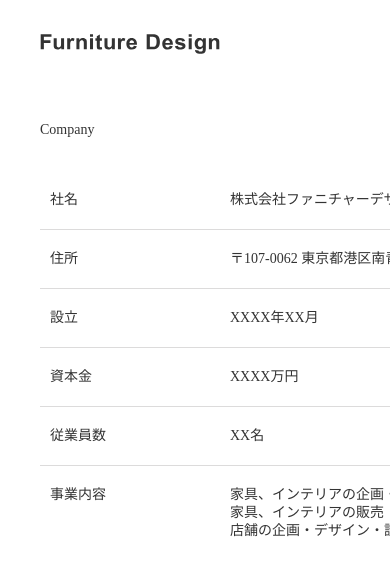
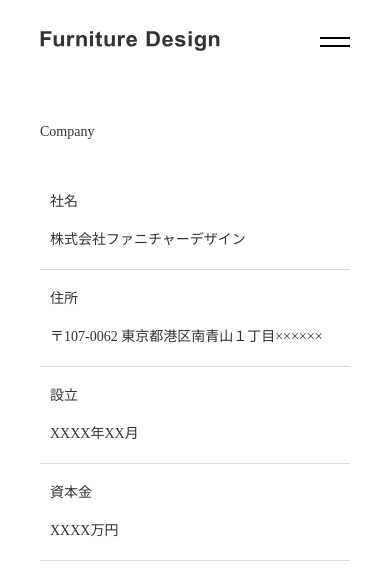
Before and after one commit to zasssou/InteriorShopSite, a PHP site: page /page/company.html in a window 390 px wide; the page is wider, and only the part inside the window is pictured. Shown: the top 577 px of that part. Run offline with PHP 8.4, Linux system fonts and the light colour scheme; some libraries are stand-ins or nearby versions.

Commit message:
Add smartphone layout style.

```diff
--- a/css/style.css
+++ b/css/style.css
@@ -422,12 +422,24 @@ th {
   grid-template-rows: 88px auto 42px;
 }
 
+@media screen and (max-width: 900px) {
+  .l-content-wrapper {
+    grid-template-rows: 82px auto 76px;
+  }
+}
 .l-footer {
   display: flex;
   align-items: center;
   justify-content: space-between;
 }
 
+@media screen and (max-width: 900px) {
+  .l-footer {
+    flex-direction: column;
+    align-items: stretch;
+    justify-content: center;
+  }
+}
 .l-header {
   display: flex;
   align-items: center;
@@ -438,7 +450,13 @@ th {
   padding-bottom: 40px;
 }
 
+@media screen and (max-width: 900px) {
+  .l-main {
+    padding-bottom: 80px;
+  }
+}
 .c-company-info {
+  width: 600px;
   font-size: 1.4rem;
   display: grid;
   grid-template-columns: 30% 70%;
@@ -451,6 +469,16 @@ th {
   border-bottom: none;
 }
 
+@media screen and (max-width: 900px) {
+  .c-company-info {
+    width: 100%;
+    grid-template-columns: 1fr;
+  }
+  .c-company-info__key {
+    border-bottom: none;
+    padding-bottom: 0;
+  }
+}
 .c-copyright {
   font-size: 1rem;
 }
@@ -497,6 +525,8 @@ th {
 
 .c-location-map {
   margin: 20px 0;
+  width: 600px;
+  height: 300px;
   filter: grayscale(100%);
   transition: filter 0.5s;
 }
@@ -504,6 +534,11 @@ th {
   filter: none;
 }
 
+@media screen and (max-width: 900px) {
+  .c-location-map {
+    width: 100%;
+  }
+}
 .c-logo {
   width: 180px;
 }
@@ -531,6 +566,11 @@ th {
   font-size: 1.4rem;
 }
 
+@media screen and (max-width: 900px) {
+  .c-page-title {
+    margin-top: 8px;
+  }
+}
 .c-pagination {
   display: flex;
 }
@@ -580,6 +620,12 @@ th {
   margin-bottom: 40px;
 }
 
+@media screen and (max-width: 900px) {
+  .p-product-card-list {
+    grid-template-columns: repeat(2, 1fr);
+    gap: 22px 5%;
+  }
+}
 .p-product-detail {
   max-width: 800px;
   margin-bottom: 60px;
@@ -593,6 +639,16 @@ th {
   width: 100%;
 }
 
+@media screen and (max-width: 900px) {
+  .p-product-detail {
+    max-width: 100%;
+    grid-template-columns: 1fr;
+    grid-template-rows: repeat(5, auto);
+  }
+  .p-product-detail__img {
+    grid-area: 1/1/2/2;
+  }
+}
 .p-sns-links {
   display: flex;
 }
@@ -600,6 +656,11 @@ th {
   margin-right: 30px;
 }
 
+@media screen and (max-width: 900px) {
+  .p-sns-links {
+    margin-bottom: 5px;
+  }
+}
 .u-font--xsmall {
   font-size: 1rem;
 }
--- a/page/company.html
+++ b/page/company.html
@@ -53,7 +53,7 @@
           店舗の企画・デザイン・設計
         </dd>
       </dl>
-      <iframe class="c-location-map" src="https://www.google.com/maps/embed?pb=!1m18!1m12!1m3!1d1927.3016570954785!2d139.72518240281744!3d35.66906994040959!2m3!1f0!2f0!3f0!3m2!1i1024!2i768!4f13.1!3m3!1m2!1s0x60188c820ac932eb%3A0xc68079dd10afd971!2z44CSMTA3LTAwNjIg5p2x5Lqs6YO95riv5Yy65Y2X6Z2S5bGx77yR5LiB55uu!5e0!3m2!1sja!2sjp!4v1650954535201!5m2!1sja!2sjp" width="600" height="300" style="border:0;" allowfullscreen="" loading="lazy" referrerpolicy="no-referrer-when-downgrade"></iframe>
+      <iframe class="c-location-map" src="https://www.google.com/maps/embed?pb=!1m18!1m12!1m3!1d1927.3016570954785!2d139.72518240281744!3d35.66906994040959!2m3!1f0!2f0!3f0!3m2!1i1024!2i768!4f13.1!3m3!1m2!1s0x60188c820ac932eb%3A0xc68079dd10afd971!2z44CSMTA3LTAwNjIg5p2x5Lqs6YO95riv5Yy65Y2X6Z2S5bGx77yR5LiB55uu!5e0!3m2!1sja!2sjp!4v1650954535201!5m2!1sja!2sjp" style="border:0;" allowfullscreen="" loading="lazy" referrerpolicy="no-referrer-when-downgrade"></iframe>
     </main>
 
     <footer class="l-footer">
--- a/sass/layout/_content-wrapper.scss
+++ b/sass/layout/_content-wrapper.scss
@@ -9,3 +9,9 @@
   display: grid;
   grid-template-rows: 88px auto 42px;
 }
+
+@media screen and (max-width: global.$breakpoint) {
+  .l-content-wrapper {
+    grid-template-rows: 82px auto 76px;
+  }
+}
--- a/sass/layout/_footer.scss
+++ b/sass/layout/_footer.scss
@@ -3,3 +3,11 @@
 .l-footer {
   @include global.flex-center-between;
 }
+
+@media screen and (max-width: global.$breakpoint) {
+  .l-footer {
+    flex-direction: column;
+    align-items: stretch;
+    justify-content: center;
+  }
+}
--- a/sass/layout/_main.scss
+++ b/sass/layout/_main.scss
@@ -3,3 +3,9 @@
 .l-main {
   padding-bottom: 40px;
 }
+
+@media screen and (max-width: global.$breakpoint) {
+  .l-main {
+    padding-bottom: 80px;
+  }
+}
--- a/sass/object/component/_company-info.scss
+++ b/sass/object/component/_company-info.scss
@@ -1,6 +1,7 @@
 @use '../../global/index' as global;
 
 .c-company-info {
+  width: global.$company-max-width;
   font-size: global.$font-middle;
   display: grid;
   grid-template-columns: 30% 70%;
@@ -16,3 +17,15 @@
     border-bottom: none;
   }
 }
+
+@media screen and (max-width: global.$breakpoint) {
+  .c-company-info {
+    width: 100%;
+    grid-template-columns: 1fr;
+
+    &__key {
+      border-bottom: none;
+      padding-bottom: 0;
+    }
+  }
+}
--- a/sass/object/component/_location-map.scss
+++ b/sass/object/component/_location-map.scss
@@ -2,6 +2,8 @@
 
 .c-location-map {
   margin: 20px 0;
+  width: global.$company-max-width;
+  height: 300px;
   filter:grayscale(100%);
   transition: filter 0.5s;
 
@@ -9,3 +11,9 @@
     filter: none;
   }
 }
+
+@media screen and (max-width: global.$breakpoint) {
+  .c-location-map {
+    width: 100%;
+  }
+}
--- a/sass/object/component/_page-title.scss
+++ b/sass/object/component/_page-title.scss
@@ -6,3 +6,9 @@
   align-items: center;
   font-size: global.$font-middle;
 }
+
+@media screen and (max-width: global.$breakpoint) {
+  .c-page-title {
+    margin-top: 8px;
+  }
+}
--- a/sass/object/project/_product-card-list.scss
+++ b/sass/object/project/_product-card-list.scss
@@ -6,3 +6,10 @@
   gap: 40px 3%;
   margin-bottom: 40px;
 }
+
+@media screen and (max-width: global.$breakpoint) {
+  .p-product-card-list {
+    grid-template-columns: repeat(2, 1fr);
+    gap: 22px 5%;
+  }
+}
--- a/sass/object/project/_product-detail.scss
+++ b/sass/object/project/_product-detail.scss
@@ -13,3 +13,15 @@
     width: 100%;
   }
 }
+
+@media screen and (max-width: global.$breakpoint) {
+  .p-product-detail {
+    max-width: 100%;
+    grid-template-columns: 1fr;
+    grid-template-rows: repeat(5, auto);
+
+    &__img {
+      grid-area: 1 / 1 / 2 / 2;
+    }
+  }
+}
--- a/sass/object/project/_sns-links.scss
+++ b/sass/object/project/_sns-links.scss
@@ -7,3 +7,9 @@
     margin-right: 30px;
   }
 }
+
+@media screen and (max-width: global.$breakpoint) {
+  .p-sns-links {
+    margin-bottom: 5px;
+  }
+}
```
Also changed, not shown: css/style.min.css, sass/object/component/_link-button.scss (line endings or trailing spaces), 2 other files.
